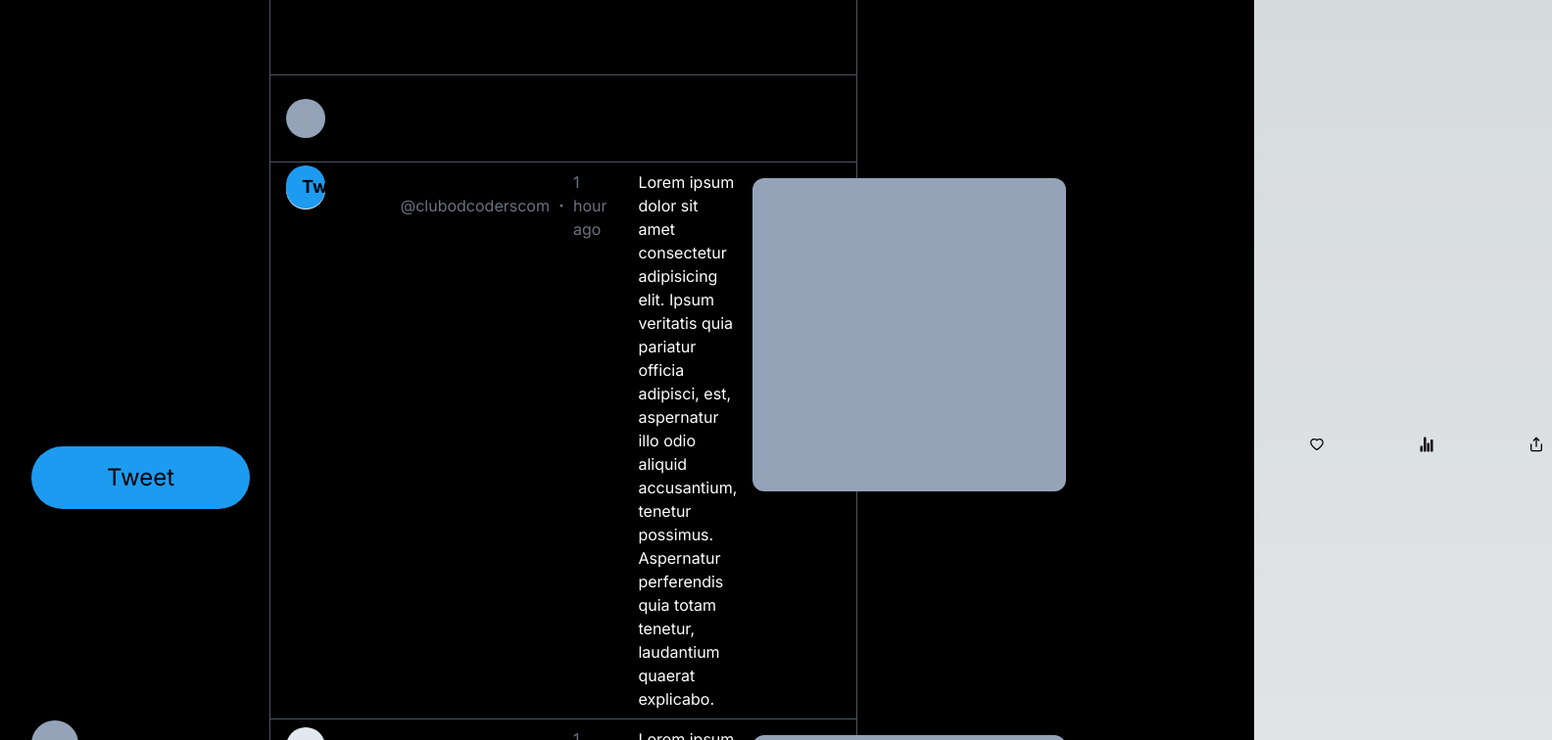
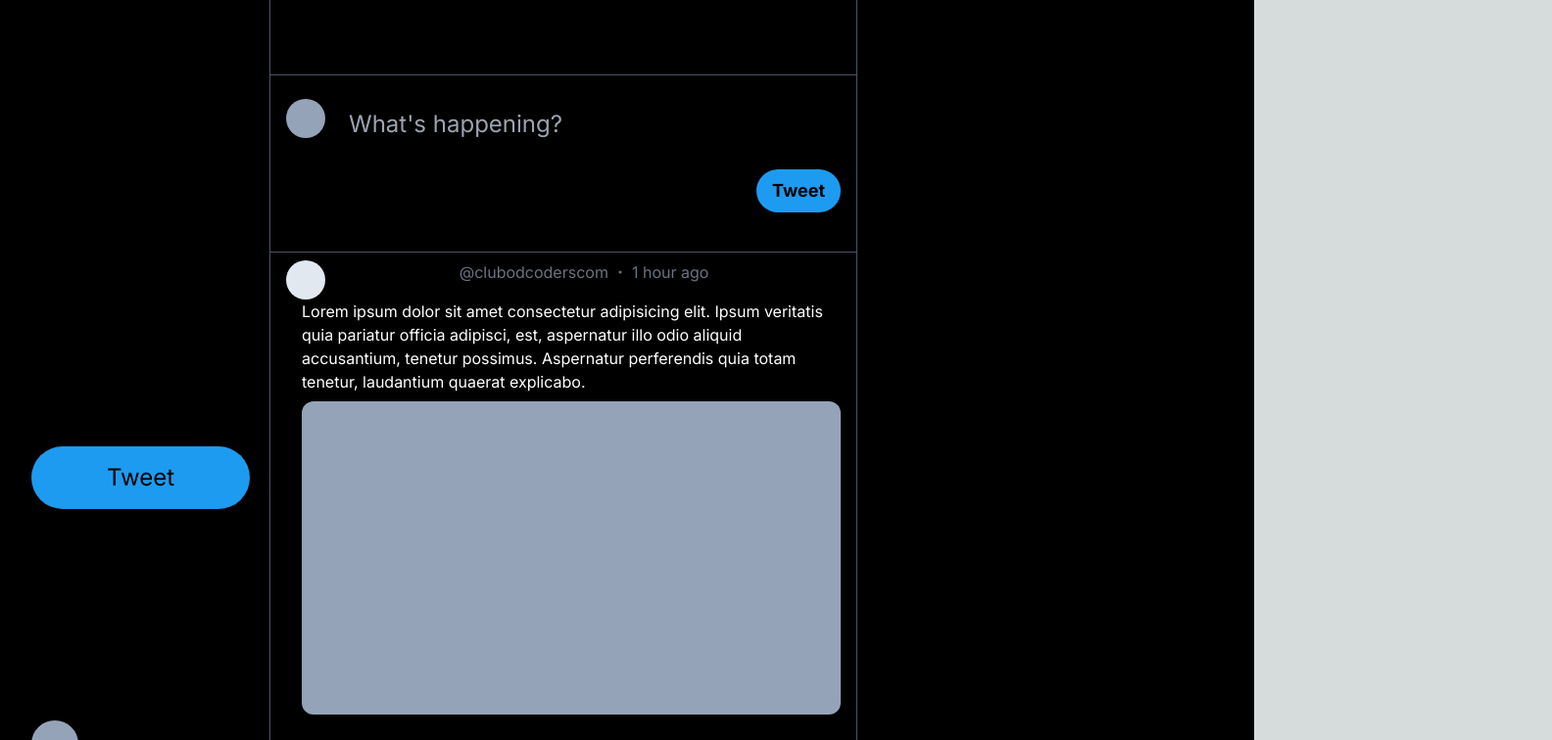
Before and after one commit to gurverm/twitter-clone, a Next.js app: page / in a window 1280 px wide. Shown: the top 756 px of the page at 98% size, 1584 px wide, since content can reach past the window. Built offline with nearby package versions, Linux system fonts and the light colour scheme.

Commit message:
tweet component debugged

```diff
--- a/src/components/LeftSidebar.tsx
+++ b/src/components/LeftSidebar.tsx
@@ -39,7 +39,7 @@ const NAVIGATION_ITEMS = [
 const LeftSidebar = () => {
   return (
     <section className="fixed w-[275] items-stretch flex flex-col h-screen px-4">
-      <div className="mt-4 flex flex-col items-stretch  h-full space-y-4">
+      <div className="mt-4 flex flex-col items-stretch h-full space-y-4">
         {NAVIGATION_ITEMS.map((item) => (
           <Link
             className="hover:bg-white/10 text-2xl transition duration-200 rounded-3xl py-2 px-6 flex items-center justify-start w-fit space-x-2"
--- a/src/components/MainComponent.tsx
+++ b/src/components/MainComponent.tsx
@@ -9,21 +9,20 @@ const MainComponent = () => {
       <h1 className="text-xl font-bold p-6 backdrop-blur bg-black/10 sticky top-0">
         Home
       </h1>
-          <div className="border-t-[0.5px] px-4 border-b-[0.5px] flex items-center space-x-2 py-6 border-gray-600 relative">
-            <div className="w-10 h-10 bg-slate-400 rounded-full flex-none">
+      <div className="border-t-[0.5px] h-30 px-4 border-b-[0.5px] flex items-stretch space-x-2 py-6 border-gray-600 relative">
+        <div className="w-10 h-10 bg-slate-400 rounded-full flex-none"></div>
         <div className="flex flex-col w-full">
           <input
             type="text"
-                  className="w-full h-full placeholder:text-2xl placeholder-text-gray-600 bg-transparent outline-none border-none border-b-[0.5px] border-gray-600 p-4"
+            className="placeholder:text-2xl placeholder-text-gray-600 bg-transparent outline-none border-none border-b-[0.5px] p-4"
             placeholder="What's happening?"
           />
           <div className="w-full justify-between items-stretch py-4 flex">
             <div></div>
-                  <div className="w-full max-w-[100px]">
+            <div className=" max-w-[100px]">
               <button className="rounded-full bg-primary px-4 py-2 w-full text-lg font-bold text-center hover:bg-opacity-70 transition duration-200">
                 Tweet
               </button>
-                  </div>
             </div>
           </div>
         </div>
@@ -32,7 +31,7 @@ const MainComponent = () => {
         {Array.from({ length: 5 }).map((_, i) => (
           <div
             key={i}
-                className="border-b-[0.5px] border-gray-600 p-2 px-4 flex space-x-4"
+            className="border-b-[0.5px] border-gray-600 p-2 px-4 flex flex-wrap space-x-4"
           >
             <div>
               <div className="w-10 h-10 bg-slate-200 rounded-full" />
@@ -55,8 +54,8 @@ const MainComponent = () => {
             <div className="text-white text-base">
               Lorem ipsum dolor sit amet consectetur adipisicing elit. Ipsum
               veritatis quia pariatur officia adipisci, est, aspernatur illo
-                  odio aliquid accusantium, tenetur possimus. Aspernatur
-                  perferendis quia totam tenetur, laudantium quaerat explicabo.
+              odio aliquid accusantium, tenetur possimus. Aspernatur perferendis
+              quia totam tenetur, laudantium quaerat explicabo.
             </div>
             <div className="bg-slate-400 aspect-square w-full h-80 rounded-xl mt-2"></div>
             <div className="flex items-center justify-start space-x-20 mt-2 w-full">
@@ -80,7 +79,7 @@ const MainComponent = () => {
         ))}
       </div>
     </main>
-  )
-}
+  );
+};
 
-export default MainComponent
+export default MainComponent;
```
Lines whose indentation alone changed are shown as unchanged.
